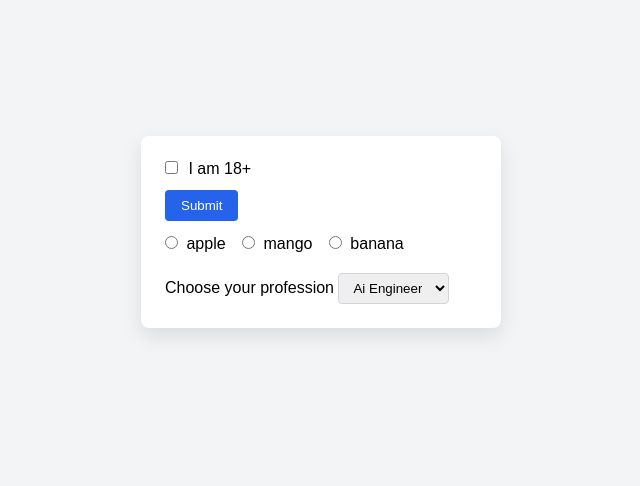
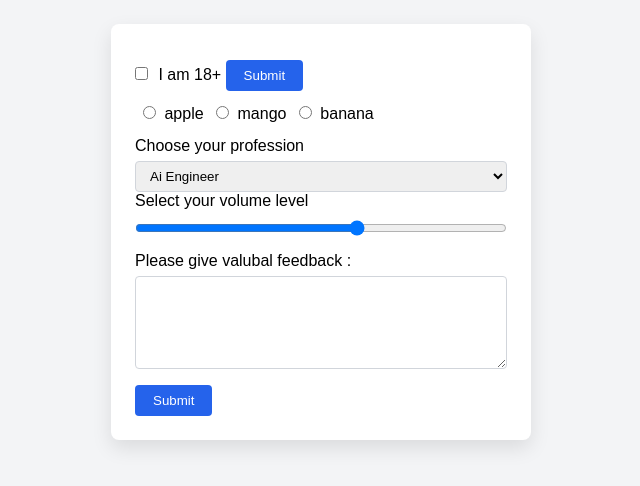
Before and after one commit to introvertadnan07/PrimeBatch, a plain HTML site: page Day-14/checkBox.html in a window 1280 px wide. Shown: the part 168-654 px from the top of the page, without its empty margins (319-959 px from the left). Drawn offline with Linux system fonts and the light colour scheme.

Commit message:
Check Box

```diff
--- a/Day-14/checkBox.css
+++ b/Day-14/checkBox.css
@@ -14,7 +14,7 @@ body {
 }
 
 form {
-    width: 360px;
+    width: 420px;
     padding: 24px;
     background-color: #ffffff;
     border-radius: 8px;
@@ -26,19 +26,21 @@ form > input[type="checkbox"] {
 }
 
 label {
-    margin-right: 12px;
     font-weight: 500;
 }
 
 button {
-    display: block;
-    margin: 12px 0;
-    padding: 8px 16px;
+    margin-top: 12px;
+    padding: 8px 18px;
     border: none;
     border-radius: 4px;
     background-color: #2563eb;
     color: #ffffff;
     cursor: pointer;
+}
+
+button:hover {
+    opacity: 0.9;
 }
 
 div {
@@ -47,15 +49,35 @@ div {
 
 input[type="radio"] {
     margin-right: 4px;
+    margin-left: 8px;
 }
 
 select {
+    display: block;
     margin-top: 6px;
     padding: 6px 10px;
     border: 1px solid #d1d5db;
     border-radius: 4px;
+    width: 100%;
 }
 
-button:hover {
-    opacity: 0.9;
+input[type="range"] {
+    width: 100%;
+    margin: 10px 0 16px;
 }
+
+textarea {
+    width: 100%;
+    padding: 8px 10px;
+    margin-top: 6px;
+    border: 1px solid #d1d5db;
+    border-radius: 4px;
+    resize: vertical;
+}
+
+textarea:focus,
+select:focus,
+input:focus {
+    outline: none;
+    border-color: #2563eb;
+}
--- a/Day-14/checkBox.html
+++ b/Day-14/checkBox.html
@@ -27,6 +27,19 @@
                 <option value="Ai" selected>Ai Engineer</option>
             </select>
         </div>
+        <label for="vol">Select your volume level</label>
+        <input type="range"
+        id="vol"
+        min="o"
+        max="100"
+        name="vol"
+        step="10"
+        value="60"
+        />
+        <br />
+        <label for="feedback">Please give valubal feedback : </label>
+        <textarea id="feedback" name="feedback" rows="5" cols="40"></textarea>
+        <button type="submit">Submit</button>
     </form>
 </body>
 </html>
```
